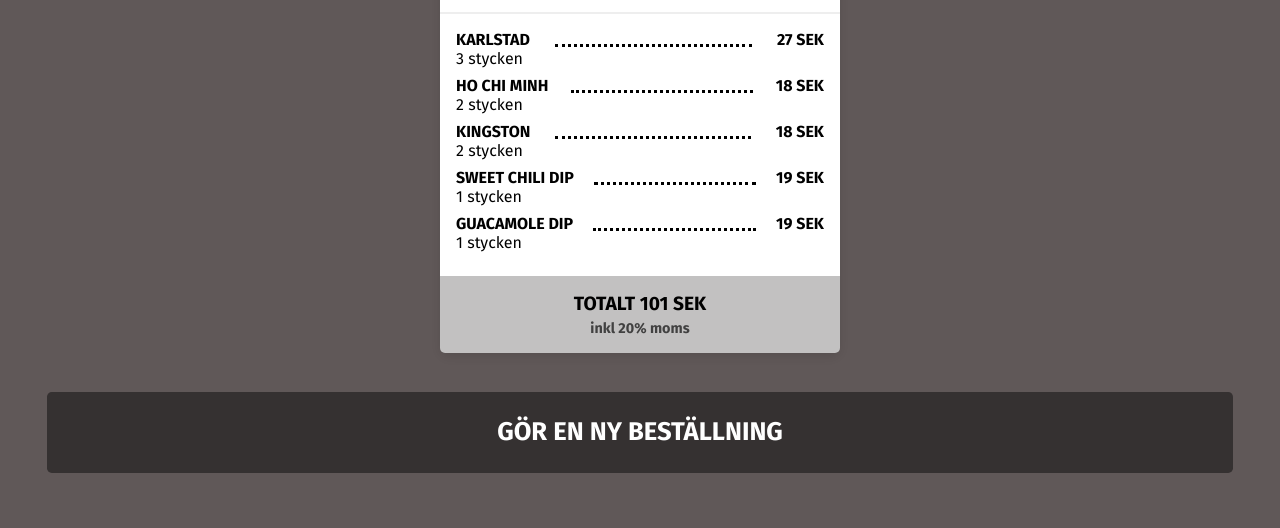
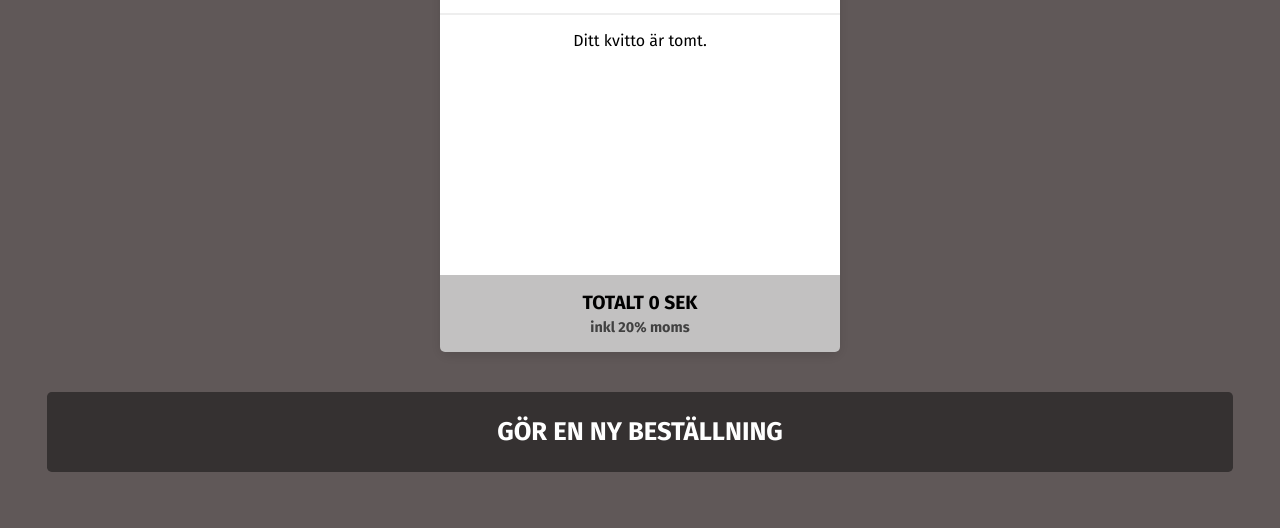
Before and after one commit to Welene/kanban-commandos, a plain HTML site: page pages/receipt.html in a window 1280 px wide. Shown: the part 272-800 px from the top of the page. Drawn offline with Linux system fonts and the light colour scheme.

Commit message:
Klar med receipt page,CSS samt JS

```diff
--- a/pages/receipt.html
+++ b/pages/receipt.html
@@ -45,59 +45,14 @@
             </figure>
             <section class="receipt__header">
                 <h1 class="receipt__title">KVITTO</h1>
-                <p class="receipt__id">#4KJWSD234K</p>
+                <p class="receipt__id">#**********</p>
             </section>
             <!-- Reciept Items -->
-            <section class="receipt__items">
-                <section class="receipt__item">
-                    <section class="receipt__item-info">
-                        <span class="receipt__item-name">KARLSTAD</span>
-                        <span class="receipt__item-count">3 stycken</span>
-                    </section>
-                    <span class="dotted-line dotted-line--receipt"></span>
-                    <span class="receipt__item-price">27 SEK</span>
-                </section>
-                <!-- Second Item -->
-                <section class="receipt__item">
-                    <section class="receipt__item-info">
-                        <span class="receipt__item-name">HO CHI MINH</span>
-                        <span class="receipt__item-count">2 stycken</span>
-                    </section>
-                    <span class="dotted-line dotted-line--receipt"></span>
-                    <span class="receipt__item-price">18 SEK</span>
-                </section>
-                <!-- Third Item -->
-                <section class="receipt__item">
-                    <section class="receipt__item-info">
-                        <span class="receipt__item-name">KINGSTON</span>
-                        <span class="receipt__item-count">2 stycken</span>
-                    </section>
-                    <span class="dotted-line dotted-line--receipt"></span>
-                    <span class="receipt__item-price">18 SEK</span>
-                </section>
-                <!-- Forth Item -->
-                <section class="receipt__item">
-                    <section class="receipt__item-info">
-                        <span class="receipt__item-name">SWEET CHILI DIP</span>
-                        <span class="receipt__item-count">1 stycken</span>
-                    </section>
-                    <span class="dotted-line dotted-line--receipt"></span>
-                    <span class="receipt__item-price">19 SEK</span>
-                </section>
-                <!-- Fifth Item -->
-                <section class="receipt__item">
-                    <section class="receipt__item-info">
-                        <span class="receipt__item-name">GUACAMOLE DIP</span>
-                        <span class="receipt__item-count">1 stycken</span>
-                    </section>
-                    <span class="dotted-line dotted-line--receipt"></span>
-                    <span class="receipt__item-price">19 SEK</span>
-                </section>
-            </section>
+            <section class="receipt__items"></section>
             <!-- Total Summ Section -->
             <section class="receipt__total">
                 <span class="receipt__total-text">TOTALT</span>
-                <span class="receipt__total-price">101 SEK</span>
+                <span class="receipt__total-price">0 SEK</span>
                 <p class="receipt__total-note">inkl 20% moms</p>
             </section>
         </main>
--- /dev/null
+++ b/scripts/components/createReceipt.js
@@ -0,0 +1,46 @@
+import { getDataFromLocalStorage } from '../data/localStorage.js';
+
+function generateReceipt() {
+    const receiptContainer = document.querySelector('.receipt__items'); // Behållare för kvittoinnehållet
+    const totalPriceElement = document.querySelector('.receipt__total-price'); // Element för totalpris
+    const receiptIdElement = document.querySelector('.receipt__id'); // Element för kvitto-ID
+
+    const receipt = getDataFromLocalStorage('receipt'); // Hämta kvittot från localStorage
+
+    // Om inget kvitto finns, visa ett meddelande och avsluta
+    if (!receipt || !receipt.items || receipt.items.length === 0) {
+        receiptContainer.innerHTML =
+            '<p class="emptyReciept">Ditt kvitto är tomt.</p>';
+        totalPriceElement.textContent = '0 SEK';
+        return;
+    }
+
+    receiptIdElement.textContent = `#${receipt.id}`; // Visa unikt kvitto-ID
+    receiptContainer.innerHTML = ''; // Rensa gammalt innehåll
+
+    let totalCost = 0; // Initiera totalpris
+
+    // Loopa igenom varorna i kvittot och skapa HTML-element
+    receipt.items.forEach((item) => {
+        const itemElement = document.createElement('section');
+        itemElement.classList.add('receipt__item');
+        itemElement.innerHTML = `
+            <section class="receipt__item-info">
+                <span class="receipt__item-name">${item.name}</span>
+                <span class="receipt__item-count">${item.amount} stycken</span>
+            </section>
+            <span class="dotted-line dotted-line--receipt"></span>
+            <span class="receipt__item-price">${
+                item.price * item.amount
+            } SEK</span>
+        `;
+
+        receiptContainer.appendChild(itemElement);
+        totalCost += item.price * item.amount; // Lägg till varans kostnad i totalen
+    });
+
+    totalPriceElement.textContent = `${totalCost} SEK`; // Uppdatera totalpris
+}
+
+// Exportera funktionen så att den kan importeras och anropas i andra filer
+export { generateReceipt };
--- a/scripts/pages/receiptPage.js
+++ b/scripts/pages/receiptPage.js
@@ -1,5 +1,9 @@
+import { generateReceipt } from '../components/createReceipt.js';
+import { doesBasketItemCountsExist } from '../utils/utils.js';
+
 function runReceiptPage() {
-
+    generateReceipt();
+    doesBasketItemCountsExist();
 }
 
-export { runReceiptPage }
+export { runReceiptPage };
--- a/styles/receipt.css
+++ b/styles/receipt.css
@@ -8,6 +8,10 @@
     align-items: flex-start;
     min-height: 100vh;
     padding: 0 1rem 1rem 1rem;
+}
+
+.emptyReciept {
+    text-align: center;
 }
 
 .receipt {
```
